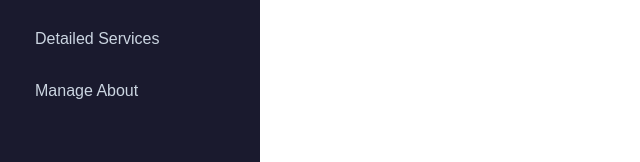
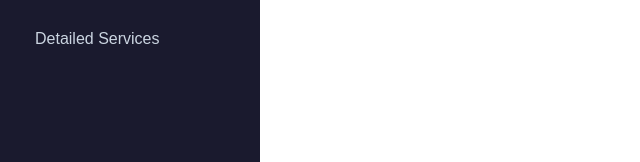
Before and after one commit to shreenivasabv/InfraScale_Solutions, a React app in the folder frontend/: page /admin in a window 1280 px wide. Shown: the part 246-408 px from the top of the page, without its empty margins (0-640 px from the left). Built offline with nearby package versions, Linux system fonts and the light colour scheme; no server answers; sample sign-in values are in the browser's storage; the HTML template or start-up script is replaced by a standard one.

Commit message:
Update AdminLayout.jsx

```diff
--- a/frontend/src/pages/Admin/AdminLayout.jsx
+++ b/frontend/src/pages/Admin/AdminLayout.jsx
@@ -19,7 +19,6 @@ function AdminLayout() {
         <Link to="/admin/team">Manage Team</Link>
         <Link to="/admin/services">Manage Services</Link>
         <Link to="/admin/detailed-services">Detailed Services</Link>
-        <Link to="/admin/about">Manage About</Link>
 
         <button onClick={logout} className="logout-btn">
           Logout
```
